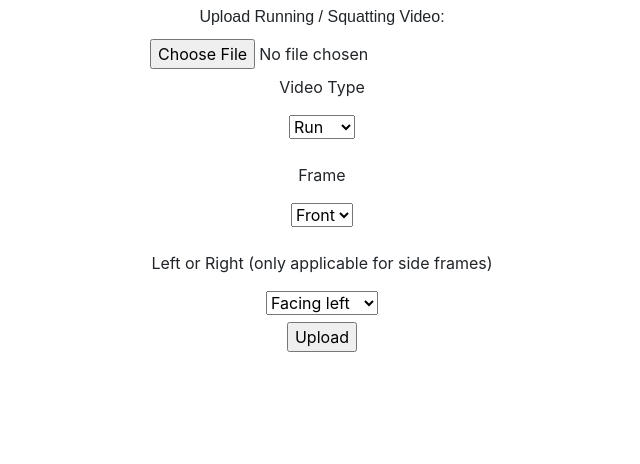
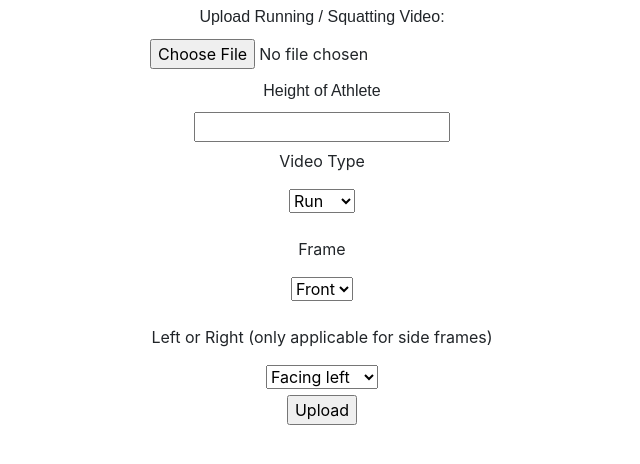
Before and after one commit to qyou-site/runapp, a Flask app: page /upload in a window 1280 px wide. Shown: the part 56-520 px from the top of the page, without its empty margins (318-958 px from the left). Run offline with Flask 2, Linux system fonts and the light colour scheme; the visitor is signed in with stand-in values (Sample User, id 1); some libraries are stand-ins or nearby versions.

Commit message:
add height and disable button while uploading

```diff
--- a/app/templates/upload.html
+++ b/app/templates/upload.html
@@ -15,14 +15,16 @@
 
 
   <body class="container-fluid text-center">
-      <h1  style="color: green;"></h1> <b>{{ message }}</b></h1>
-      <form action="" method=post enctype=multipart/form-data>
+    <h1  style="color: green;"></h1> <b>{{ message }}</b></h1>
+    <form action="" method=post enctype=multipart/form-data>
         <label for="video">Upload Running / Squatting Video:</label>
 
         <input type="file"
                id="video" name="video"
                accept="video/*" required>
 
+      <label for="height">Height of Athlete</label>
+      <input type="number" id="height" name="height"><br>
 
       <div>
         <div class="radio">
@@ -52,7 +54,7 @@
             </select>
         </div>
       </div>
-      <input type=submit value=Upload>
+      <input type=submit value=Upload onclick="this.form.submit(); this.disabled=true; this.innerText='Sending…'; ">
         </form>
   </body>
 
```
